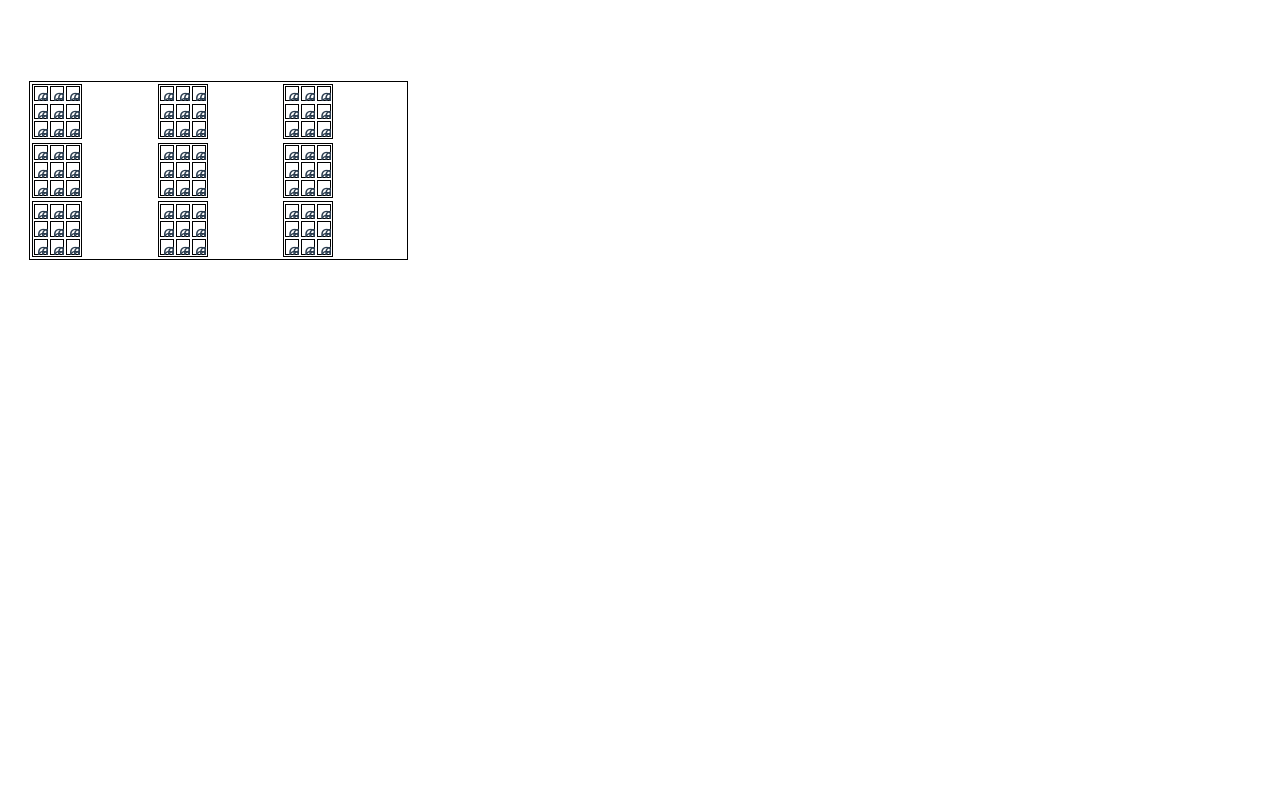
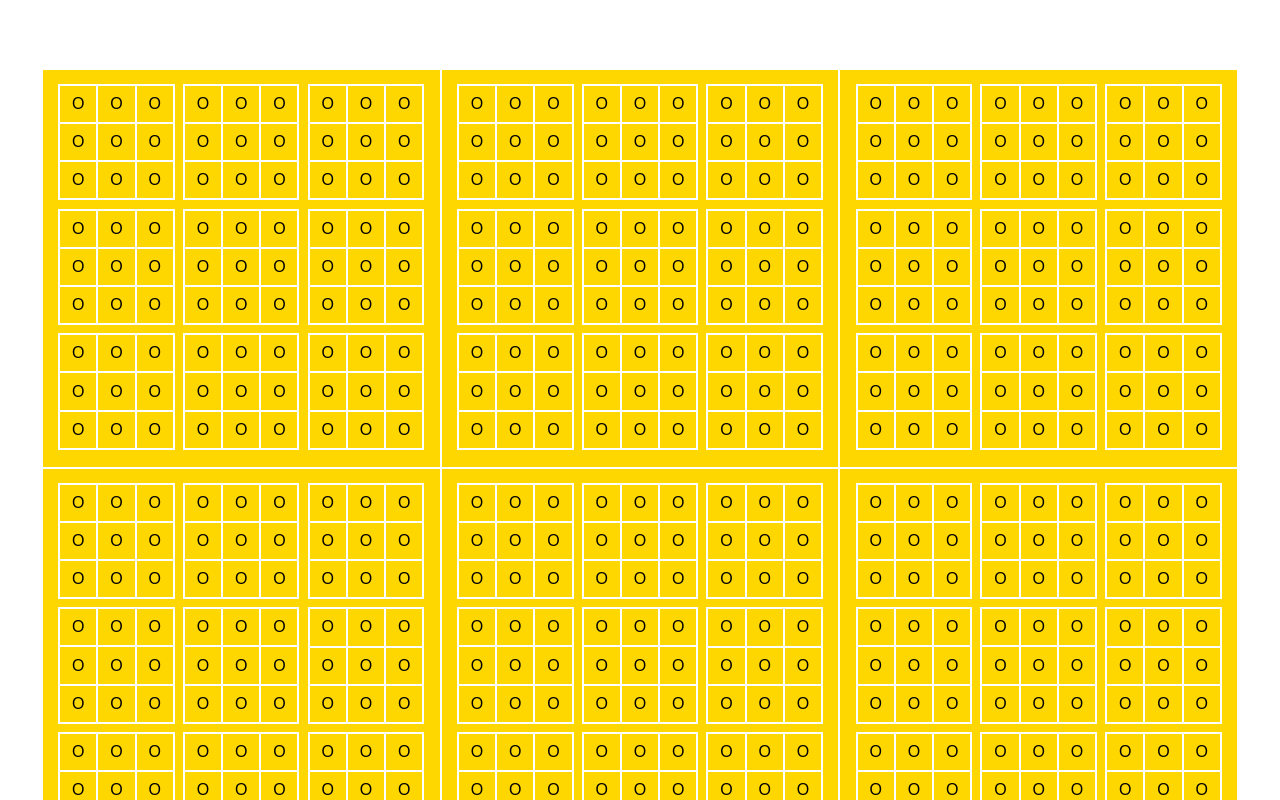
Before and after one commit to sunnyux/tic-tac-toe-3-vue-frontend, a Vue app: page / in a window 1280 px wide. Shown: the top 800 px of the page. Built offline with nearby package versions, Linux system fonts and the light colour scheme; the HTML template or start-up script is replaced by a standard one.

Commit message:
trying to fix css, not done yet, may need big refactor

```diff
--- a/src/App.vue
+++ b/src/App.vue
@@ -24,21 +24,28 @@ export default {
 html {
   background-color: white;
 }
-
-/*#app {*/
-/*  font-family: "Avenir", Helvetica, Arial, sans-serif;*/
-/*  -webkit-font-smoothing: antialiased;*/
-/*  -moz-osx-font-smoothing: grayscale;*/
-/*  text-align: center;*/
-/*  color: black;*/
-/*}*/
-
 #app {
   font-family: Avenir, Helvetica, Arial, sans-serif;
   -webkit-font-smoothing: antialiased;
   -moz-osx-font-smoothing: grayscale;
   text-align: center;
   color: #2c3e50;
-  margin-top: 60px;
+  margin-top: 30px;
 }
+table {
+  margin: auto;
+  width: 95%;
+  padding: 3% 0.1%;
+  border-color: black;
+  border-collapse: separate;
+}
+
+/*td .content {*/
+/*  position: absolute;*/
+/*  top: 0;*/
+/*  bottom: 0;*/
+/*  left: 0;*/
+/*  right: 0;*/
+/*  background: gold;*/
+/*}*/
 </style>
--- a/src/components/Cell.vue
+++ b/src/components/Cell.vue
@@ -1,9 +1,9 @@
 <template>
-	<td>
-		<div class="content" @click="changeState">
+<!--	<td>-->
+		<button class="cell" @click="changeState">
 			{{mark}}
-		</div>
-	</td>
+		</button>
+<!--	</td>-->
 </template>
 
 <script>
@@ -20,12 +20,6 @@ export default {
 		}
 	},
 
-	// computed: {
-	// 	getMark() {
-	// 		return this.$store.getters.getMark
-	// 	}
-	// },
-
 	methods: {
 		changeState() {
 			/* eslint-disable no-console */
@@ -41,19 +35,48 @@ export default {
 <!-- Add "scoped" attribute to limit CSS to this component only -->
 <style scoped>
 .cell {
-	font-size: 90%;
-	position: relative;
-	width: 50%;
-	height: 10vw;
-	width: 10vw;
+	font-size: 100%;
+	position: absolute;
+	/*text-align: center;*/
+	top: 0;
+	bottom: 0;
+	left: 0;
+	right: 0;
+	/*top: 50%;*/
+	min-width: 20px;
+	min-height:20px;
 	font-family: 'Gochi Hand', sans-serif;
+	box-shadow: none;
+	/*border: 2px solid white;*/
+	border: none;
+	background: gold;
 }
 
-.cell:after {
-	content: "";
-	display: block;
-	padding-bottom: 100%;
-}
+/*.center {*/
+/*	position: absolute;*/
+/*	left: 0;*/
+/*	top: 50%;*/
+/*	width: 100%;*/
+/*	text-align: center;*/
+/*	font-size: 18px;*/
+/*}*/
+
+/*.cell:after {*/
+/*	content: "";*/
+/*	display: block;*/
+/*	padding-bottom: 100%;*/
+/*}*/
+
+/*table {*/
+/*	width: 90%;*/
+/*}*/
+/*td {*/
+/*	background: gold;*/
+/*}*/
+/*td:after {*/
+/*	display: block;*/
+/*	margin-top: 90%;*/
+/*}*/
 
 /*.content {*/
 /*	position: absolute;*/
@@ -61,10 +84,10 @@ export default {
 /*	height: 100%;*/
 /*}*/
 
-.content {
-	position:absolute;
-	height:80%; /* = 100% - 2*10% padding */
-	width:90%; /* = 100% - 2*5% padding */
-	padding: 10% 5%;
-}
+/*.content {*/
+/*	position:absolute;*/
+/*	height:80%; !* = 100% - 2*10% padding *!*/
+/*	width:90%; !* = 100% - 2*5% padding *!*/
+/*	padding: 10% 5%;*/
+/*}*/
 </style>
--- a/src/components/Octothorpe.vue
+++ b/src/components/Octothorpe.vue
@@ -1,11 +1,12 @@
 <template>
-        <table class="square">
+    <table :class="{collapse: !nesting}">
         <tr v-for="row in 3" :key="row">
-                <td v-for="column in 3" :key="row-column">
-                    <div v-if="octDepth>0">
+            <td v-for="column in 3" :key="row-column"  :class="{last: !nesting}">
+                <div v-if="octDepth>0" class="content">
                     <Octothorpe :octDepth="octDepth-1"></Octothorpe>
                 </div>
-                    <div v-else>
+                <div v-else class="content">
+                    <!--                        <div>X</div>-->
                     <Cell></Cell>
                 </div>
             </td>
@@ -24,36 +25,15 @@
                 required: true
             },
         },
-        // },
-        // data() {
-        //     return {
-        //         octDepth: 0,
-        //         isTop: 'top',
-        //         isBottom: 'bottom',
-        //         isLeft: 'left',
-        //         isRight: 'right',
-        //     }
-        // },
         components: {
             Cell,
         },
         computed: {
-            getClasses(row, column) {
-                /* eslint-disable no-console */
-                let result = []
-                if (row === 0) result.push(this.isTop)
-                if (row === 2) result.push(this.isBottom)
-                if (column === 0) result.push(this.isLeft)
-                if (column === 2) result.push(this.isRight)
-                if (row === 1 && column === 1) result.push(this.isTop, this.isBottom, this.isLeft, this.isRight)
-                console.log(row);
-                return result
-            },
+            nesting() {
+                return this.octDepth > 0;
+            }
         },
         methods: {
-            log() {
-                console.log("called");
-            },
             boardToPlay(board) {
                 /* eslint-disable no-console */
                 console.log(board)
@@ -66,67 +46,63 @@
 
 <!-- Add "scoped" attribute to limit CSS to this component only -->
 <style scoped>
-    /*.oct-container {*/
-    /*    margin: 3vw;*/
-    /*    border-collapse: collapse;*/
+    .content {
+        position: absolute;
+        margin: 0 0 0 0;
+        top: 0;
+        bottom: 0;
+        left: 0;
+        right: 0;
+        background: gold;
+        /*border-color: white;*/
+    }
+    td {
+        width: 33.33%;
+        position: relative;
+        padding: 0;
+        margin: 0;
+    }
+    td:after {
+        content: '';
+        display: block;
+        margin-top: 100%;
+    }
+    .collapse {
+        border-collapse: collapse;
+    }
+    /*.last {*/
+    /*    position: absolute;*/
+    /*    padding: 0 0;*/
+    /*    !*margin: 2% 2% 2% 2%;*!*/
+    /*    top: 0;*/
+    /*    bottom: 0;*/
+    /*    left: 0;*/
+    /*    right: 0;*/
+    /*    !*background: white;*!*/
+    /*    border-color: white;*/
+    /*    !*border-collapse: collapse;*!*/
+    /*}*/
+    .last {
+        border: 2px solid white;
+    }
+
+    /*.cell {*/
+    /*    position: absolute;*/
+    /*    !*margin: 0 0 0 0;*!*/
+    /*    top: 0;*/
+    /*    bottom: 0;*/
+    /*    left: 0;*/
+    /*    right: 0;*/
+    /*    border-color: #2c3e50;*/
     /*}*/
 
-    .top {
-        border-top: solid black 1px;
-    }
-
-    .bottom {
-        border-bottom: solid black 1px;
-    }
-
-    .left {
-        border-left: solid black 1px;
-    }
-
-    .right {
-        border-right: solid black 1px;
-    }
-
-    .grid-cell {
-        font-size: 7vw;
-        position: relative;
-        width: 10vw;
-        height: 10vw
-    }
-
-    table {
-        border: 1px solid black;
-        width: 10vw;
-        height: 30%;
-        border-collapse: collapse;
-    }
-
-
-    /*.grid-cell:after {*/
-    /*    content: "";*/
-    /*    display: block;*/
-    /*    padding-bottom: 100%;*/
+    /*.center {*/
+    /*    position: absolute;*/
+    /*    left: 0;*/
+    /*    top: 50%;*/
+    /*    width: 100%;*/
+    /*    !*text-align: center;*!*/
+    /*    !*font-size: 18px;*!*/
     /*}*/
 
-    div {
-        width: 30%;
-        padding-bottom: 30%; /* = width for a square aspect ratio */
-    }
-
-    .square {
-        float:left;
-        position: relative;
-        width: 30%;
-        padding-bottom: 30%; /* = width for a 1:1 aspect ratio */
-        margin:1.66%;
-        overflow:hidden;
-    }
-
-    .content {
-        position:absolute;
-        height:80%; /* = 100% - 2*10% padding */
-        width:90%; /* = 100% - 2*5% padding */
-        padding: 10% 5%;
-    }
-
 </style>
```
Lines whose indentation alone changed are shown as unchanged.
